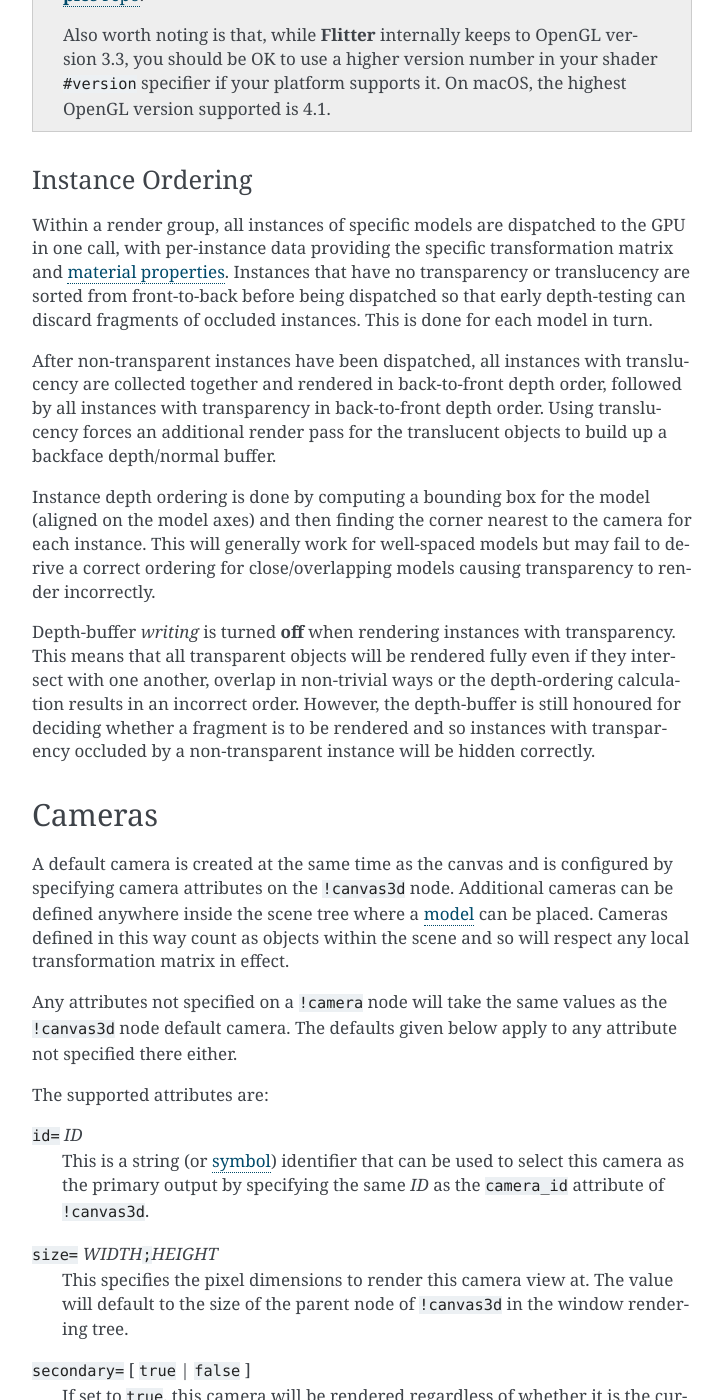
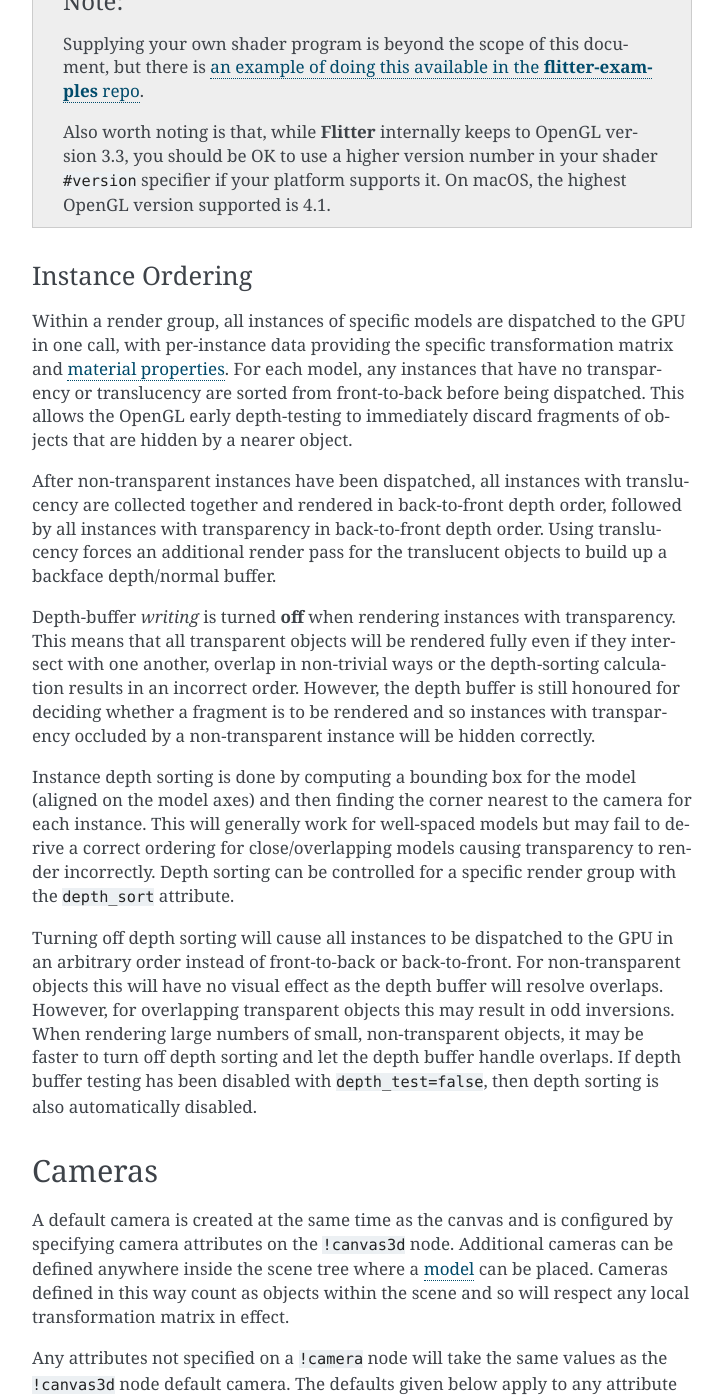
Before and after one commit to jonathanhogg/flitter, a Sphinx documentation site: the page built from docs/canvas3d.md, in a window 1280 px wide and 1400 px high, scrolled down 4006 px. Shown: the whole window, without its empty margins (388-1111 px from the left). Built offline with Sphinx 7.4.7, drawn with Linux system fonts in a browser that asks for light colours; some of the changed text lies outside the part shown.

Commit message:
Allow control over depth sorting
Make docs clearer and also fix a bug that would have caused a crash if
transparency was used with `depth_test=false`.

```diff
--- a/docs/canvas3d.md
+++ b/docs/canvas3d.md
@@ -130,15 +130,19 @@
 Changing this attribute will cause the program to be recompiled.
 
 `composite=` [ `:over` | `:dest_over` | `:lighten` | `:darken` | `:add` | `:difference` | `:multiply` ]
-: Control the OpenGL blend mode used when rendering models that overlap each
+: Control the OpenGL blend function used when rendering models that overlap each
 other. The default is `:over`.
+
+`depth_sort=` [ `true` | `false` ]
+: Controls the depth-sorting phase of [instance ordering](#instance-ordering).
+Setting this to `false` will result in instances of the same model being
+dispatched for rendering in an arbitrary order. The default is `true`.
 
 `depth_test=` [ `true` | `false` ]
 : Turn off OpenGL depth-testing for this render group if set to `true`, the
-default is `false`. This also disables the **Flitter** 3D engine model [instance
-ordering](#instance-ordering) and will result in instances being dispatched for
-rendering in arbitrary order. Generally this is only useful when combined with a
-blending function like `:add` or `:lighten`.
+default is `false`. Setting `depth_test` to `false` will also disable depth
+sorting. Generally this is only useful when combined with a blend function
+like `:add` or `:lighten`.
 
 `face_cull=` [ `true` | `false` ]
 : Turn off OpenGL face-culling for this render group if set to `true`, the
@@ -184,10 +188,10 @@
 
 Within a render group, all instances of specific models are dispatched to the
 GPU in one call, with per-instance data providing the specific transformation
-matrix and [material properties](#materials). Instances that have no
-transparency or translucency are sorted from front-to-back before being
-dispatched so that early depth-testing can discard fragments of occluded
-instances. This is done for each model in turn.
+matrix and [material properties](#materials). For each model, any instances
+that have no transparency or translucency are sorted from front-to-back before
+being dispatched. This allows the OpenGL early depth-testing to immediately
+discard fragments of objects that are hidden by a nearer object.
 
 After non-transparent instances have been dispatched, all instances with
 translucency are collected together and rendered in back-to-front
@@ -195,19 +199,30 @@
 depth order. Using translucency forces an additional render pass for the
 translucent objects to build up a backface depth/normal buffer.
 
-Instance depth ordering is done by computing a bounding box for the model
+Depth-buffer *writing* is turned **off** when rendering instances with
+transparency. This means that all transparent objects will be rendered fully
+even if they intersect with one another, overlap in non-trivial ways or the
+depth-sorting calculation results in an incorrect order. However, the
+depth buffer is still honoured for deciding whether a fragment is to be rendered
+and so instances with transparency occluded by a non-transparent instance will
+be hidden correctly.
+
+Instance depth sorting is done by computing a bounding box for the model
 (aligned on the model axes) and then finding the corner nearest to the camera
 for each instance. This will generally work for well-spaced models but may fail
 to derive a correct ordering for close/overlapping models causing transparency
-to render incorrectly.
+to render incorrectly. Depth sorting can be controlled for a specific render
+group with the `depth_sort` attribute.
 
-Depth-buffer *writing* is turned **off** when rendering instances with
-transparency. This means that all transparent objects will be rendered fully
-even if they intersect with one another, overlap in non-trivial ways or the
-depth-ordering calculation results in an incorrect order. However, the
-depth-buffer is still honoured for deciding whether a fragment is to be rendered
-and so instances with transparency occluded by a non-transparent instance will
-be hidden correctly.
+Turning off depth sorting will cause all instances to be dispatched to the GPU
+in an arbitrary order instead of front-to-back or back-to-front. For
+non-transparent objects this will have no visual effect as the depth buffer
+will resolve overlaps. However, for overlapping transparent objects this may
+result in odd inversions. When rendering large numbers of small, non-transparent
+objects, it may be faster to turn off depth sorting and let the depth buffer
+handle overlaps. If depth buffer testing has been disabled with
+`depth_test=false`, then depth sorting is also automatically disabled.
+
 
 ## Cameras
 
```
Also changed, not shown: 1 other file.
